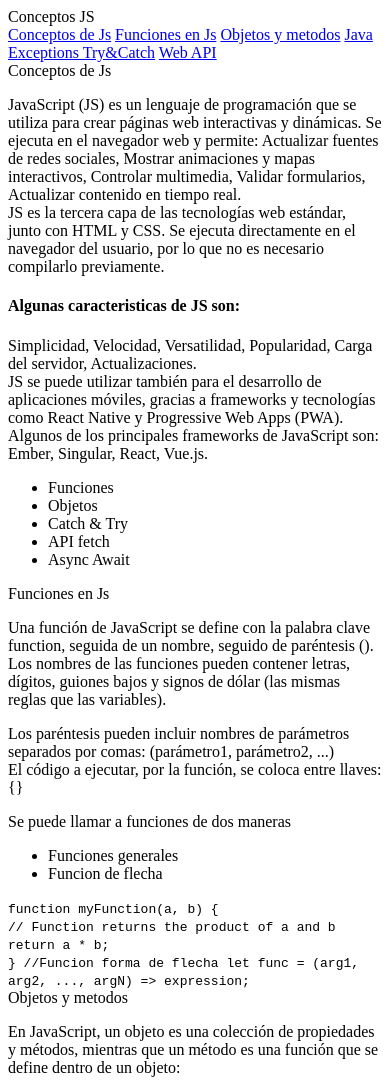
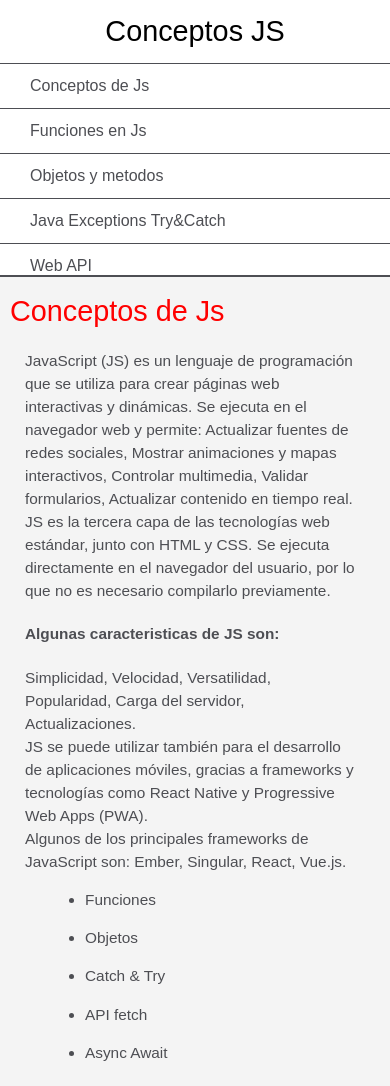
Before and after one commit to Jdavidaa01/documentationPage, a plain HTML site: page index.html in a window 390 px wide. Shown: the top 1086 px of the page. Drawn offline with Linux system fonts and the light colour scheme.

Commit message:
update style css

```diff
--- a/index.html
+++ b/index.html
@@ -9,11 +9,11 @@
 <body>
     <nav id="navbar">
         <header>Conceptos JS</header>
-        <a href="#Conceptos_de_Js" class="nav-link">Conceptos de Js</a>
-        <a href="#Funciones_en_Js" class="nav-link">Funciones en Js</a>
-        <a href="#Objetos_y_metodos" class="nav-link">Objetos y metodos</a>
-        <a href="#Java_Exceptions_Try&Catch" class="nav-link">Java Exceptions Try&Catch</a>
-        <a href="#Web_API" class="nav-link">Web API</a>
+        <li><a href="#Conceptos_de_Js" class="nav-link">Conceptos de Js</a></li>
+        <li><a href="#Funciones_en_Js" class="nav-link">Funciones en Js</a></li>
+        <li><a href="#Objetos_y_metodos" class="nav-link">Objetos y metodos</a></li>
+        <li><a href="#Java_Exceptions_Try&Catch" class="nav-link">Java Exceptions Try&Catch</a></li>
+        <li><a href="#Web_API" class="nav-link">Web API</a></li>
     </nav>
     <!--Inicio main-->
     <main id="main-doc">
--- a/style.css
+++ b/style.css
@@ -0,0 +1,133 @@
+html,body {
+    font-family: Arial, sans-serif;
+    margin: 0;
+    padding: 0;
+    background-color: #f4f4f4;
+    min-width: 290px;
+    color: #4d4e53;
+    line-height: 1.5;
+}
+/*barra de navegacion id=navbar*/
+#navbar{
+    position: fixed;
+    min-width: 290px;
+    top: 0px;
+    left: 0px;
+    width: 300px;
+    height: 100%;
+    border-right: solid;
+    border-color: rgba(0, 22, 22, 0.4);
+}
+/*etiqueta header*/
+header {
+    color: black;
+    margin: 10px;
+    text-align: center;
+    font-size: 1.8em;
+    font-weight: thin;
+}
+/*etiqueta main HEADER*/
+#main-doc header {
+    text-align: left;
+    margin: 0px;
+    color: red;
+}
+/*etiqueta ul navbar*/
+#navbar ul {
+    height: 88%;
+    padding: 0;
+    overflow-y: auto;
+    overflow-x: hidden;
+}
+/*etiqueta li links a*/
+#navbar li {
+    color: #4d4e53;
+    border-top: 1px solid;
+    list-style: none;
+    position: relative;
+    width: 100%;
+}
+/*links a*/
+#navbar a {
+    display: block;
+    padding: 10px 30px;
+    color: #4d4e53;
+    text-decoration: none;
+    cursor: pointer;
+}
+/*id main-doc*/
+#main-doc {
+    position: absolute;
+    margin-left: 310px;
+    padding: 20px;
+    margin-bottom: 110px;
+}
+/*Section article*/
+section article {
+    color: #4d4e53;
+    margin: 15px;
+    font-size: 0.96em;
+}
+/*Section li*/
+section li {
+    margin: 15px 0px 0px 20px;
+}
+/*section code*/
+code {
+    display: block;
+    text-align: left;
+    white-space: pre-line;
+    position: relative;
+    word-break: normal;
+    word-wrap: normal;
+    line-height: 2;
+    background-color: #1a1818;
+    padding: 15px;
+    margin: 10px;
+    border: solid;
+    border-radius: 20px;
+    border-color: rgb(160, 224, 32);
+    color: yellow;
+  }
+  /* For mobile phones: */
+@media only screen and (max-width: 815px) {
+
+    #navbar ul {
+      border: 1px solid;
+      height: 207px;
+    }
+
+    #navbar {
+      background-color: white;
+      position: absolute;
+      top: 0;
+      padding: 0;
+      margin: 0;
+      width: 100%;
+      max-height: 275px;
+      border: none;
+      z-index: 1;
+      border-bottom: 2px solid;
+    }
+
+    #main-doc {
+      position: relative;
+      margin-left: 0px;
+      margin-top: 270px;
+    }
+  }
+
+  @media only screen and (max-width: 400px) {
+    #main-doc {
+      margin-left: -10px;
+    }
+
+    code {
+      margin-left: -20px;
+      width: 100%;
+      padding: 15px;
+      padding-left: 10px;
+      padding-right: 45px;
+      min-width: 233px;
+    }
+  }
```
